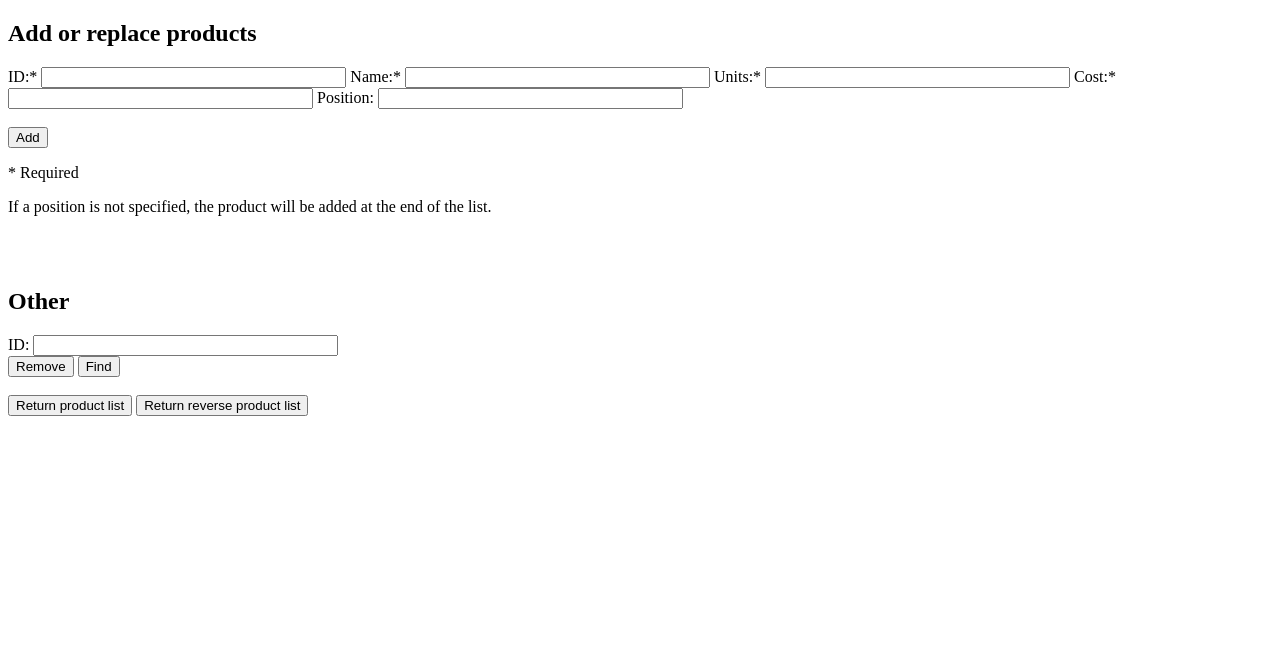
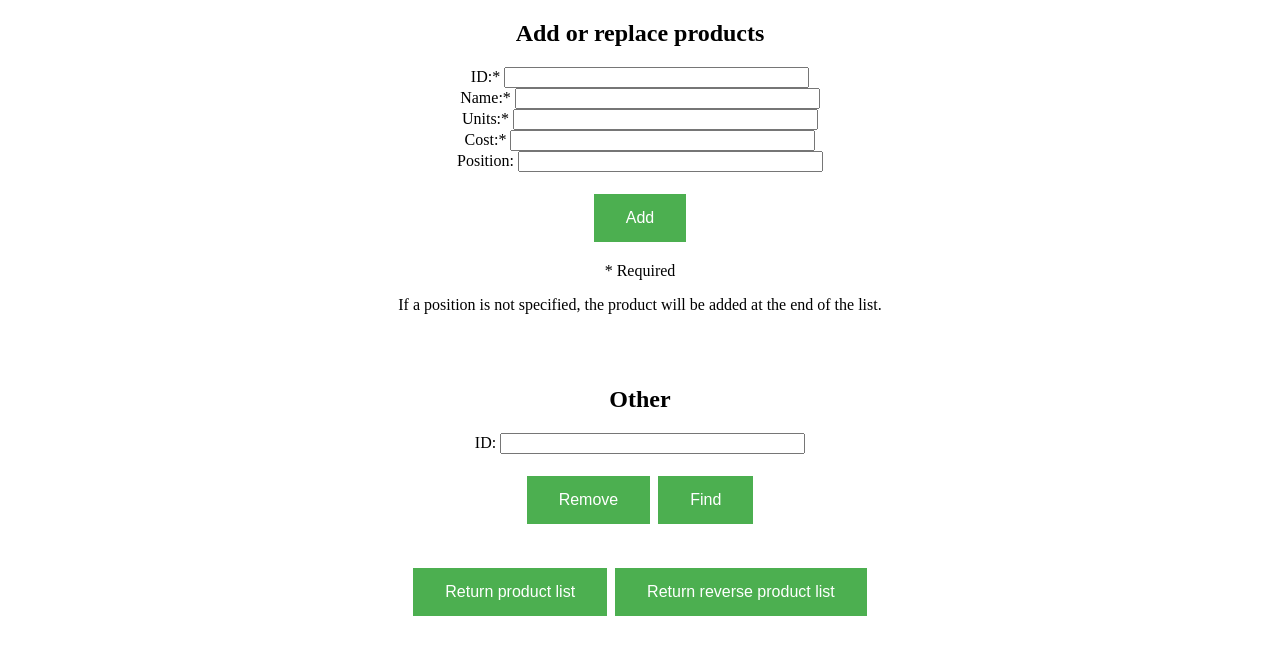
Before and after one commit to luisgarciaes/listas-enlazadas, a plain HTML site: page index.html in a window 1280 px wide. Drawn offline with Linux system fonts and the light colour scheme.

Commit message:
fixed all

```diff
--- a/index.html
+++ b/index.html
@@ -11,18 +11,23 @@
 <body>
     <h2>Add or replace products </h2>
       <div class="content-info">
-        <form>
+        <form id ="form1">
           <div class="field">
             <label>ID:*</label>
             <input id="id" type="text" size=35 required>
+            <br>
             <label>Name:*</label>
             <input id="name" type="text" size=35 required>
+            <br>
             <label>Units:*</label>
             <input id="units" type="text" size=35 required>
+            <br>
             <label>Cost:*</label>
             <input id="cost" type="text" size=35 required>
+            <br>
             <label>Position:</label>
             <input id="position" type="text" size=35>
+            <br>
           </div>
           <div class="field">
             <br>
@@ -34,12 +39,16 @@
             <br>
             <br>
             <h2>Other</h2>
-            <form>
+            <form id="form2">
             <label>ID:</label>
             <input id="findRemove" type="text" size=35 required>
-            </form>
+            <br>
+            <br>
+            </form >
+            <br>
             <button id="btnRemove" type="button" value="Eliminar producto">Remove</button>
             <button id="btnFind" type="button" value="Buscar producto">Find</button>
+            <br>
             <br>
             <br>
             <button id="btnReturn" type="button" value="Recuperar productos">Return product list</button>
--- a/main.js
+++ b/main.js
@@ -9,7 +9,7 @@ class Product{
         this.next=null;
     }
     info(){
-        return this._id + "- " + this._name + " " + this._units + " " + this._cost;
+        return this._id + " - " + this._name + " " + this._units + " " + this._cost;
       }
 
 }
@@ -61,6 +61,15 @@ class Inventory{
         }
         return x;
     }
+    listRev(){
+        let x='';
+        let temp=this.start;
+        while (temp!=null){
+          x = temp.info() + "\n" + x
+          temp=temp.next;
+        }
+        return x;
+      }
     find(id){
         if (!this.start)
           return null;
@@ -113,7 +122,7 @@ class App{
     let btnReturn = document.querySelector("#btnReturn");
     btnReturn.addEventListener("click", this._returnInventory);
     let btnReturnReverse = document.querySelector("#btnReturnReverse");
-    btnReturnReverse.addEventListener("click", this.test);
+    btnReturnReverse.addEventListener("click", this._returnReverseInventory);
 
     }
     _updateConsole = (x,y) =>{
@@ -123,12 +132,17 @@ class App{
         console.log(this._inventory.list())
 
     }
+    _returnReverseInventory = () =>{
+        console.log(this._inventory.listRev())
+
+    }
     test = () =>{
         console.log(this._inventory)
 
     }
 
     _addProduct = () => {
+        let form =  document.getElementById("form1")
         let product = new Product(document.getElementById("id").value,document.getElementById("name").value
         ,document.getElementById("units").value,document.getElementById("cost").value);
         let position = document.getElementById("position").value;
@@ -139,10 +153,14 @@ class App{
             console.log(y)
             if(position == ""){
                 this._inventory.add(product);
-                console.log("The product '" + product.info() + "' has been added1.")
+                console.log("The product '" + product.info() + "' has been added.")
+                form.reset()
+
             }else{
                 this._inventory._addN(product,position)
-                console.log("The product '" + product.info() + "' has been added2.")
+                console.log("The product '" + product.info() + "' has been added.")
+                form.reset()
+
             }
         }else{
             console.log("The product '" + product.info() + "' already exists in the inventory.")
@@ -155,6 +173,7 @@ class App{
 
 
     _removeProduct = () => {
+        let form =  document.getElementById("form2")
         let x = document.getElementById("findRemove").value;
         let y = this._inventory.delete(x)
         if (y == null) {
@@ -162,6 +181,7 @@ class App{
         }else{
             console.log("The product '" + y.info() + "' has been deleted.")
             this._inventory.delete(x)
+            form.reset()
         }
 
     };
--- a/styles.css
+++ b/styles.css
@@ -1,15 +1,18 @@
-table {
-    font-family: arial, sans-serif;
-    border-collapse: collapse;
-    width: 100%;
-  }
-
-  td, th {
-    border: 1px solid #dddddd;
-    text-align: left;
-    padding: 8px;
-  }
-
-  tr:nth-child(even) {
-    background-color: #dddddd;
-  }
+body {
+  text-align: center;
+}
+form {
+  display: inline-block;
+}
+button {
+  background-color: #4CAF50; /* Green */
+  border: none;
+  color: white;
+  padding: 15px 32px;
+  text-align: center;
+  text-decoration: none;
+  display: inline-block;
+  font-size: 16px;
+  margin: 4px 2px;
+  cursor: pointer;
+}
```
